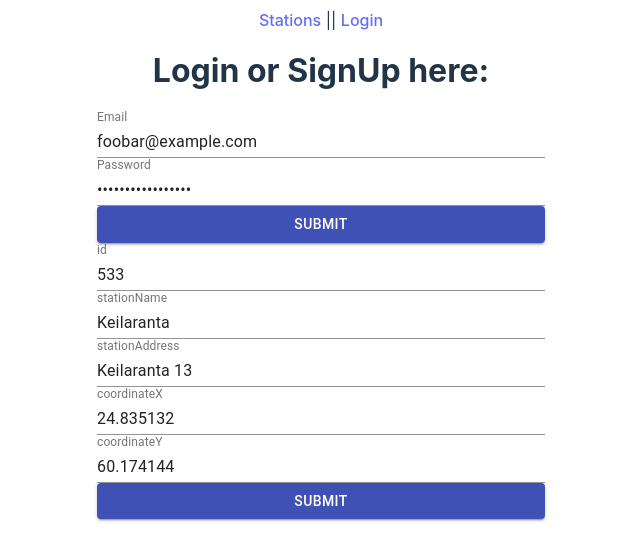
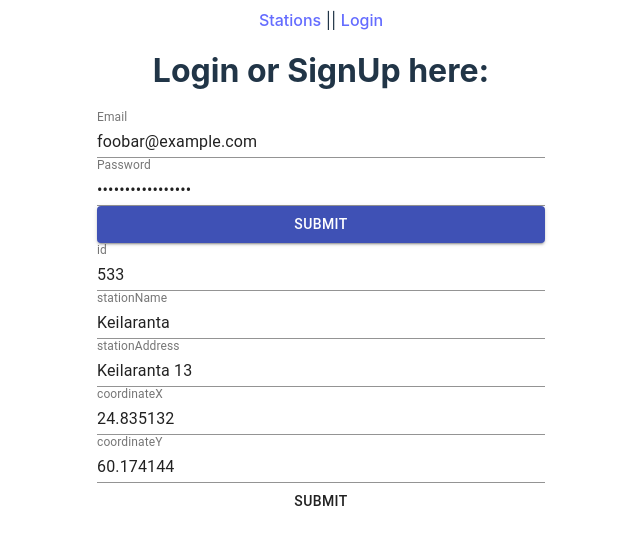
Before and after one commit to vvk130/trip-fe, a React (Vite) app: page /login in a window 1280 px wide. Shown: the top 560 px of the page, without its empty margins (319-959 px from the left). Built offline with nearby package versions, Linux system fonts and the light colour scheme.

Commit message:
Reinstalling node modules

```diff
--- a/src/Components/Forms/Station.tsx
+++ b/src/Components/Forms/Station.tsx
@@ -108,9 +108,7 @@ const StationForm = () => {
           }
           helperText={formik.touched.coordinateY && formik.errors.coordinateY}
         />
-        <Button color="primary" variant="contained" fullWidth type="submit">
-          Submit
-        </Button>
+        <Button>Submit</Button>
       </form>
     </div>
   );
```
Also changed, not shown: 1 other file (tests, documents, lock files or other folders).
